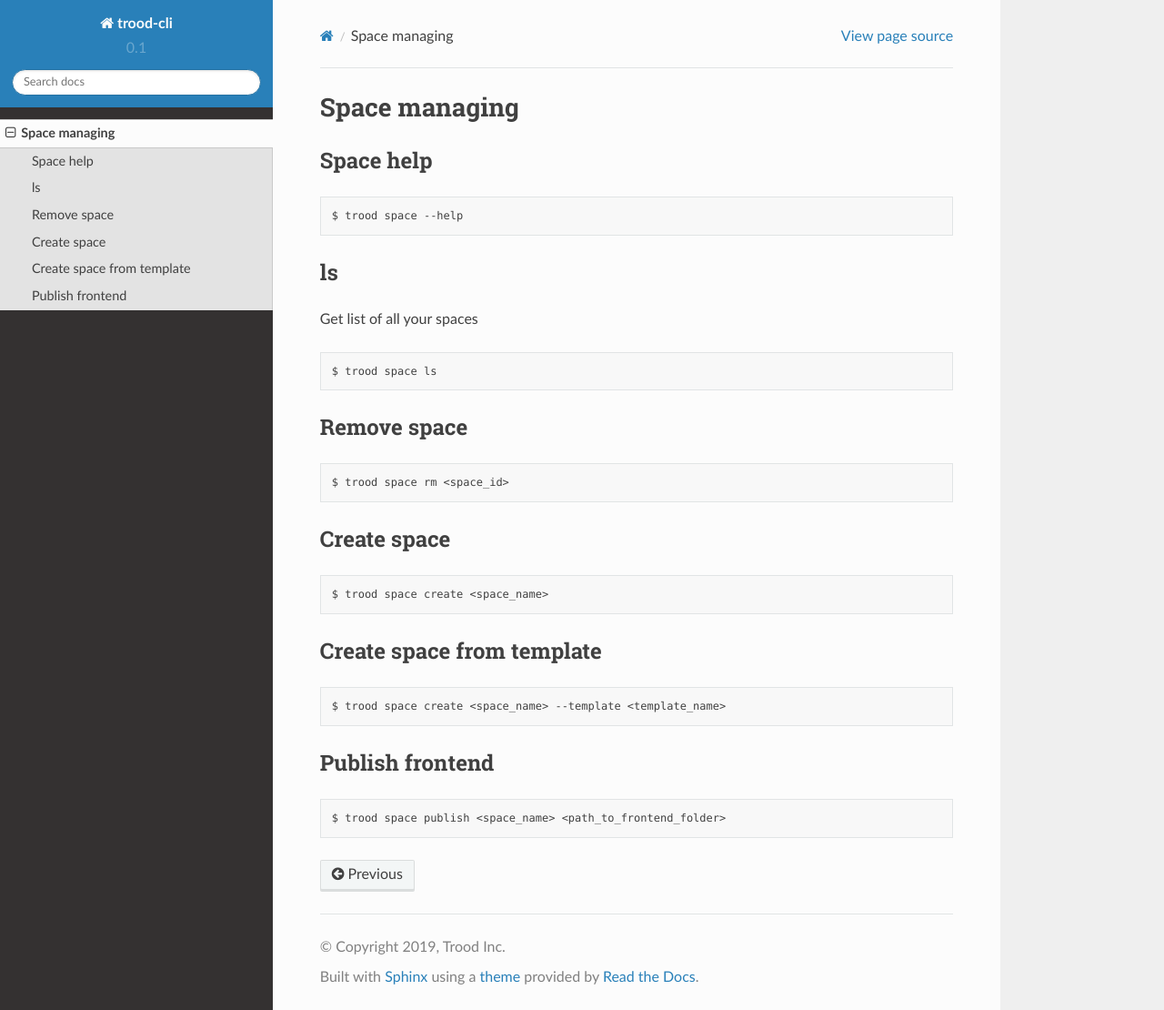
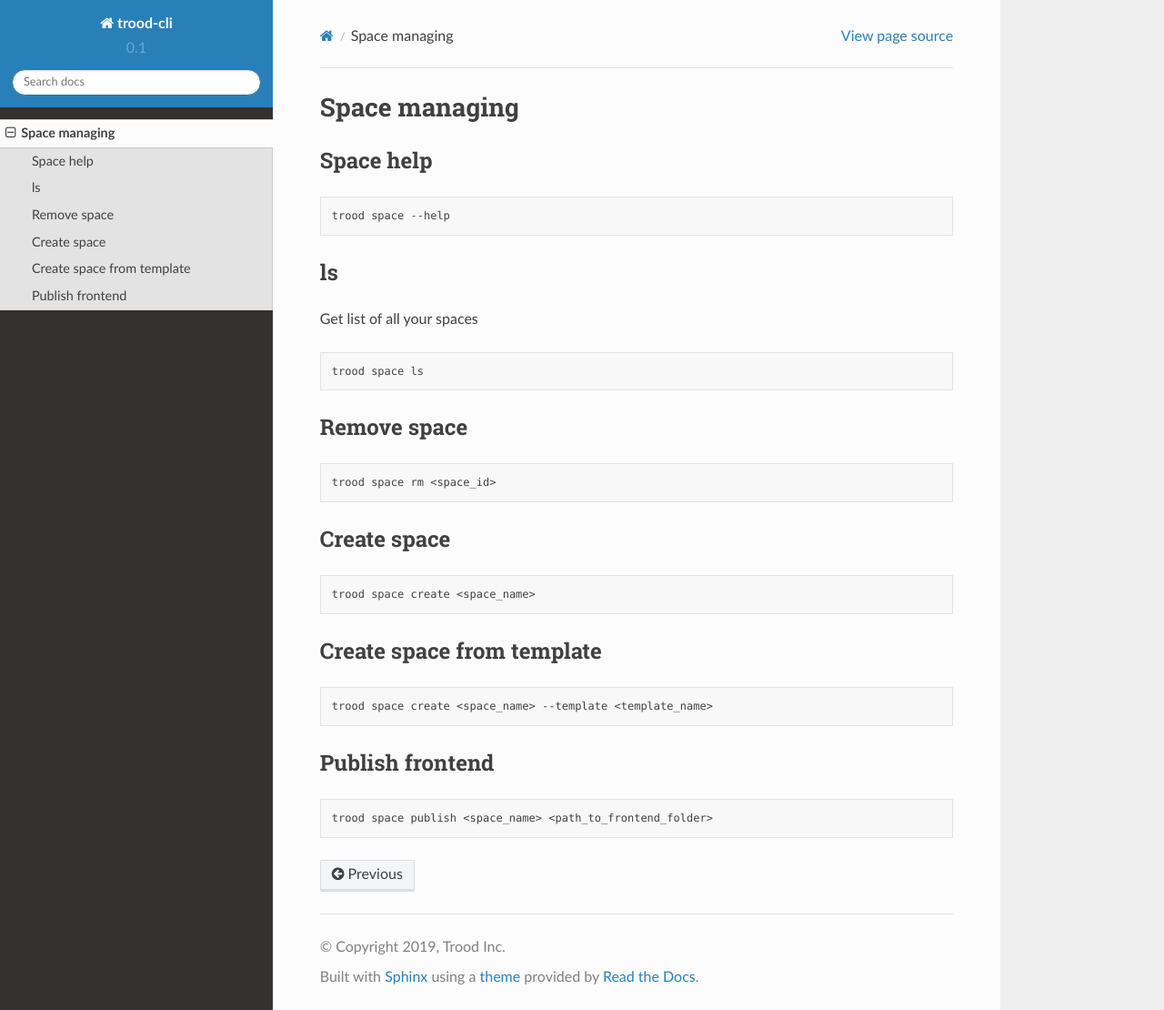
Before and after one commit to TroodInc/trood-cli, a Sphinx documentation site: the page built from docs/space.rst, in a window 1280 px wide and 1110 px high. Shown: the whole window at 91% size. Built offline with Sphinx 7.4.7 and the Read the Docs theme 2.0.0, drawn with Linux system fonts in a browser that asks for light colours.

Commit message:
formatings fix

```diff
--- a/docs/space.rst
+++ b/docs/space.rst
@@ -5,40 +5,42 @@
 Space help
 ^^^^^^^^^^
 
-::
+.. code-block:: bash
 
-    $ trood space --help
+    trood space --help
 
 ls
 ^^^
 Get list of all your spaces
 
-::
+.. code-block:: bash
 
-    $ trood space ls
+    trood space ls
 
 Remove space
 ^^^^^^^^^^^^
 
-::
+.. code-block:: bash
 
-    $ trood space rm <space_id>
+    trood space rm <space_id>
 
 Create space
 ^^^^^^^^^^^^
 
-::
+.. code-block:: bash
 
-    $ trood space create <space_name>
+    trood space create <space_name>
 
 Create space from template
 ^^^^^^^^^^^^^^^^^^^^^^^^^^
-::
 
-    $ trood space create <space_name> --template <template_name>
+.. code-block:: bash
+
+    trood space create <space_name> --template <template_name>
 
 Publish frontend
 ^^^^^^^^^^^^^^^^
-::
 
-    $ trood space publish <space_name> <path_to_frontend_folder>
+.. code-block:: bash
+
+    trood space publish <space_name> <path_to_frontend_folder>
```
Also changed, not shown: docs/index.rst (+12 -10 lines).
